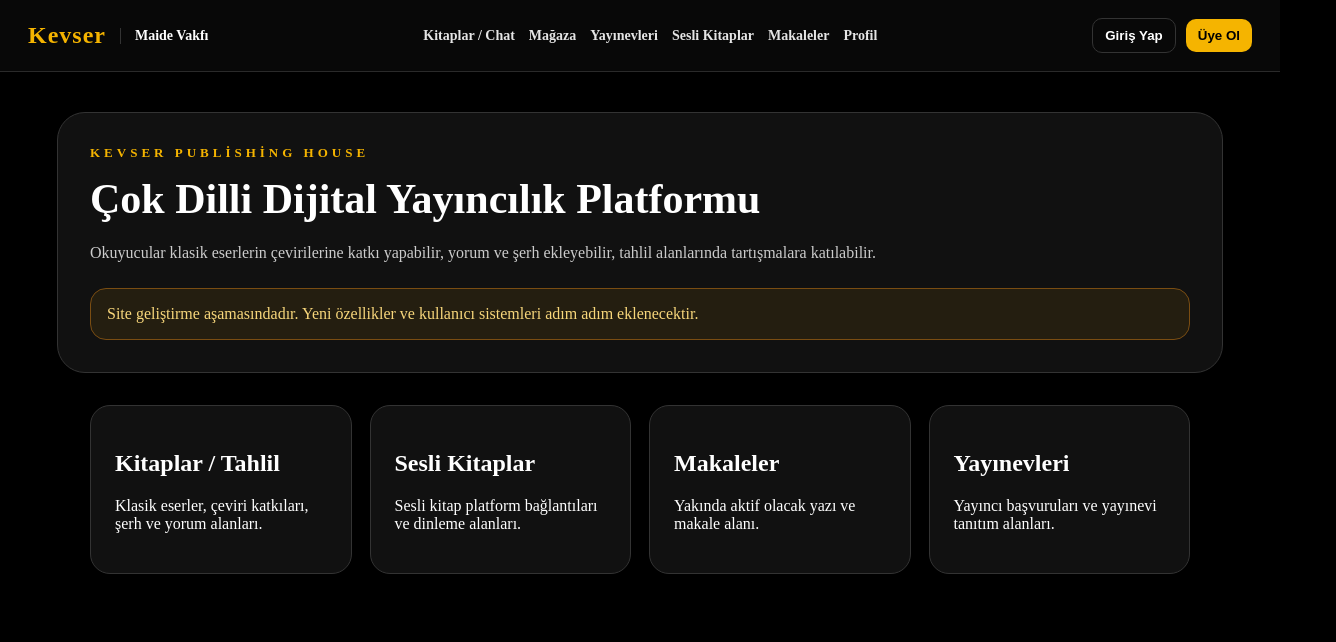
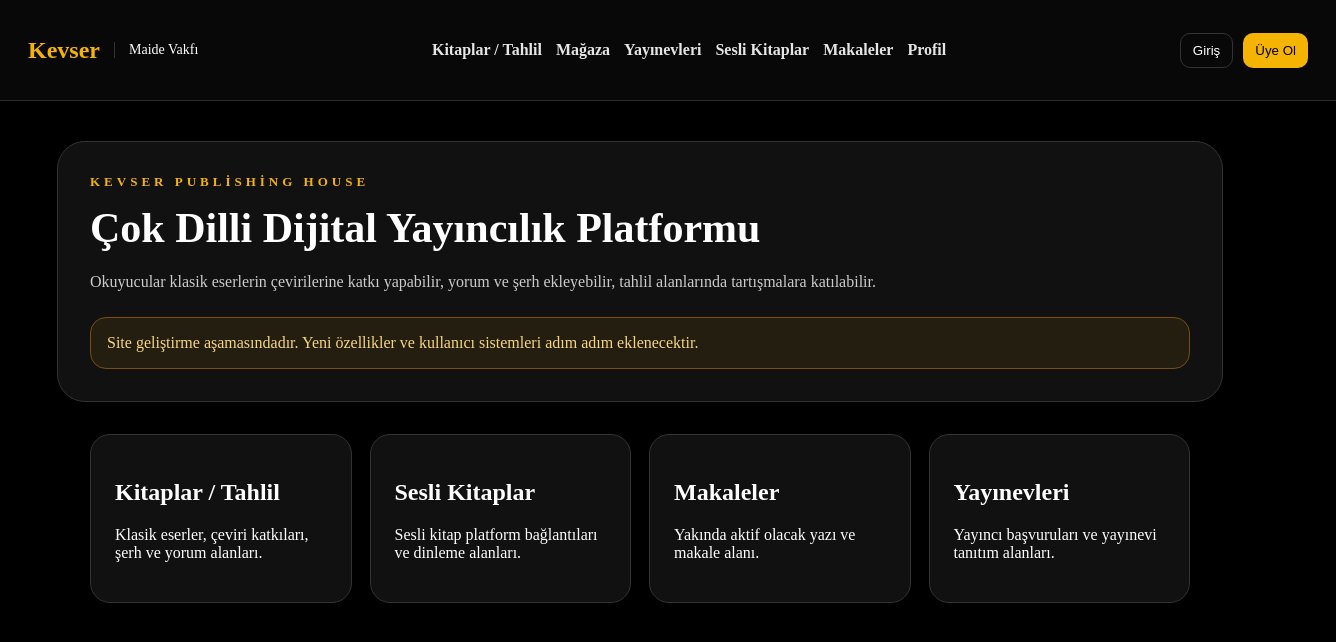
Before and after one commit to distrokidayd/kevser, a Next.js app: page /en in a window 1280 px wide. Shown: the top 642 px of the page, 1336 px wide, since content can reach past the window. Built offline with nearby package versions, Linux system fonts and the light colour scheme; no server answers.

Commit message:
Update Navbar.js

```diff
--- a/app/components/Navbar.js
+++ b/app/components/Navbar.js
@@ -2,16 +2,25 @@
 
 import Link from "next/link";
 import { SignInButton, SignUpButton, UserButton, useUser } from "@clerk/nextjs";
+import { useLanguage } from "../context/LanguageContext";
+import { translations } from "../lib/translations";
+import { useParams } from "next/navigation";
 
 export default function Navbar() {
   const { isSignedIn } = useUser();
+  const { siteLanguage } = useLanguage();
+  const params = useParams();
+
+  const lang = params?.lang || "tr";
+
+  const t = translations[siteLanguage] || translations["Türkçe"];
 
   const maideVakfiUrl = "https://maide.kevser.com";
 
   return (
     <nav style={styles.navbar}>
       <div style={styles.left}>
-        <Link href="/" style={styles.brand}>
+        <Link href={`/${lang}`} style={styles.brand}>
           Kevser
         </Link>
 
@@ -21,29 +30,12 @@ export default function Navbar() {
       </div>
 
       <div style={styles.links}>
-        <Link href="/books" style={styles.link}>
-          Kitaplar / Chat
-        </Link>
-
-        <Link href="/store" style={styles.link}>
-          Mağaza
-        </Link>
-
-        <Link href="/publishers" style={styles.link}>
-          Yayınevleri
-        </Link>
-
-        <Link href="/audiobooks" style={styles.link}>
-          Sesli Kitaplar
-        </Link>
-
-        <Link href="/articles" style={styles.link}>
-          Makaleler
-        </Link>
-
-        <Link href="/profile" style={styles.link}>
-          Profil
-        </Link>
+        <Link href={`/${lang}/books`} style={styles.link}>{t.books}</Link>
+        <Link href={`/${lang}/store`} style={styles.link}>{t.store}</Link>
+        <Link href={`/${lang}/publishers`} style={styles.link}>{t.publishers}</Link>
+        <Link href={`/${lang}/audiobooks`} style={styles.link}>{t.audiobooks}</Link>
+        <Link href={`/${lang}/articles`} style={styles.link}>{t.articles}</Link>
+        <Link href={`/${lang}/profile`} style={styles.link}>{t.profile}</Link>
       </div>
 
       <div style={styles.auth}>
@@ -52,7 +44,7 @@ export default function Navbar() {
         ) : (
           <>
             <SignInButton mode="modal">
-              <button style={styles.loginButton}>Giriş Yap</button>
+              <button style={styles.loginButton}>Giriş</button>
             </SignInButton>
 
             <SignUpButton mode="modal">
@@ -75,51 +67,37 @@ const styles = {
     display: "flex",
     alignItems: "center",
     justifyContent: "space-between",
-    gap: "20px",
-    boxSizing: "border-box",
-    position: "sticky",
-    top: 0,
-    zIndex: 100,
   },
   left: {
     display: "flex",
     alignItems: "center",
     gap: "14px",
-    flexShrink: 0,
   },
   brand: {
     color: "#f5b400",
     textDecoration: "none",
     fontSize: "24px",
     fontWeight: "900",
-    letterSpacing: "1px",
   },
   foundationLink: {
     color: "#fff",
     textDecoration: "none",
     fontSize: "14px",
-    fontWeight: "700",
     borderLeft: "1px solid #333",
     paddingLeft: "14px",
   },
   links: {
     display: "flex",
-    alignItems: "center",
-    justifyContent: "center",
     gap: "14px",
-    flexWrap: "wrap",
   },
   link: {
     color: "#e5e5e5",
     textDecoration: "none",
-    fontSize: "14px",
     fontWeight: "700",
   },
   auth: {
     display: "flex",
-    alignItems: "center",
     gap: "10px",
-    flexShrink: 0,
   },
   loginButton: {
     border: "1px solid #333",
@@ -128,15 +106,13 @@ const styles = {
     borderRadius: "10px",
     padding: "9px 12px",
     cursor: "pointer",
-    fontWeight: "700",
   },
   signupButton: {
-    border: "none",
     background: "#f5b400",
     color: "#000",
+    border: "none",
     borderRadius: "10px",
     padding: "9px 12px",
     cursor: "pointer",
-    fontWeight: "900",
   },
 };
```
